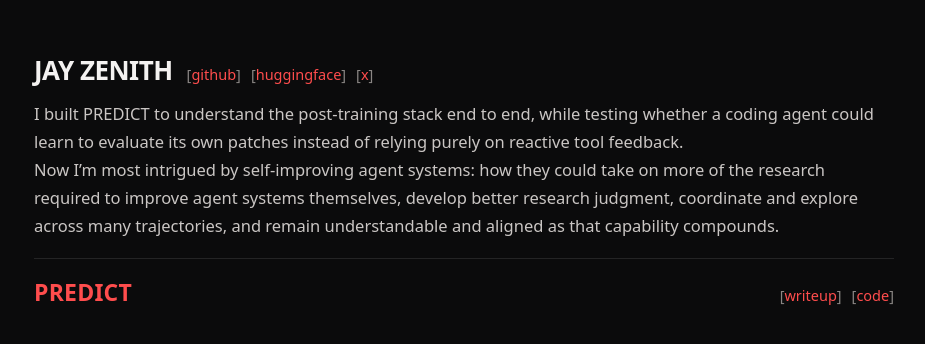
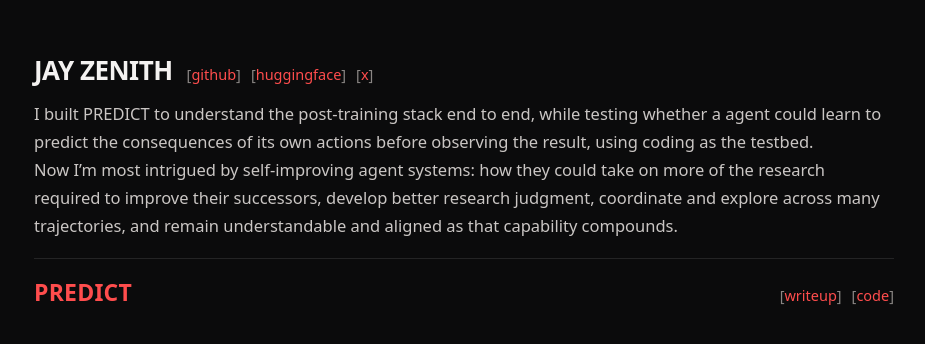
Before and after one commit to JayZenith/portfolio, a React (Create React App) app: page / in a window 1280 px wide. Shown: the top 344 px of the page, without its empty margins (176-1101 px from the left). Built offline with nearby package versions, Linux system fonts and the light colour scheme; the HTML template or start-up script is replaced by a standard one.

Commit message:
Update portfolio bio and favicon

```diff
--- a/public/index.html
+++ b/public/index.html
@@ -2,7 +2,7 @@
 <html lang="en">
   <head>
     <meta charset="utf-8" />
-    <link rel="icon" href="%PUBLIC_URL%/favicon.ico" />
+    <link rel="icon" type="image/svg+xml" href="%PUBLIC_URL%/favicon.svg" />
     <meta name="viewport" content="width=device-width, initial-scale=1" />
     <meta name="theme-color" content="#0b0b0c" />
     <meta
@@ -42,7 +42,7 @@
       It will be replaced with the URL of the `public` folder during the build.
       Only files inside the `public` folder can be referenced from the HTML.
 
-      Unlike "/favicon.ico" or "favicon.ico", "%PUBLIC_URL%/favicon.ico" will
+      Unlike "/favicon.svg" or "favicon.svg", "%PUBLIC_URL%/favicon.svg" will
       work correctly both with client-side routing and a non-root public URL.
       Learn how to configure a non-root public URL by running `npm run build`.
     -->
@@ -59,9 +59,15 @@
             <a href="https://twitter.com/jayz3nith">[x]</a>
           </div>
           <p class="lede">
-            I build post-training and evaluation systems for tool-using LLM agents: verifier-based
-            environments, RL training infrastructure, and auxiliary learning objectives. I build
-            PREDICT below.
+            I built PREDICT to understand the post-training stack end to end, while testing whether
+            an agent could learn to predict the consequences of its own actions before observing the
+            result, using coding as the testbed.
+          </p>
+          <p class="lede">
+            Now I’m most intrigued by self-improving agent systems: how they could take on more of
+            the research required to improve their successors, develop better research judgment,
+            coordinate and explore across many trajectories, and remain understandable and aligned
+            as that capability compounds.
           </p>
         </header>
 
--- a/src/MainPage.js
+++ b/src/MainPage.js
@@ -28,12 +28,12 @@ function MainPage() {
 
         <p>
           I built PREDICT to understand the post-training stack end to end, while testing whether a
-          coding agent could learn to evaluate its own patches instead of relying purely on reactive
-          tool feedback.
+          agent could learn to predict the consequences of its own actions before observing the
+          result, using coding as the testbed.
         </p>
         <p>
           Now I’m most intrigued by self-improving agent systems: how they could take on more of the
-          research required to improve agent systems themselves, develop better research judgment,
+          research required to improve their successors, develop better research judgment,
           coordinate and explore across many trajectories, and remain understandable and aligned as
           that capability compounds.
         </p>
```
Also changed, not shown: public/favicon.svg (added), public/manifest.json.
